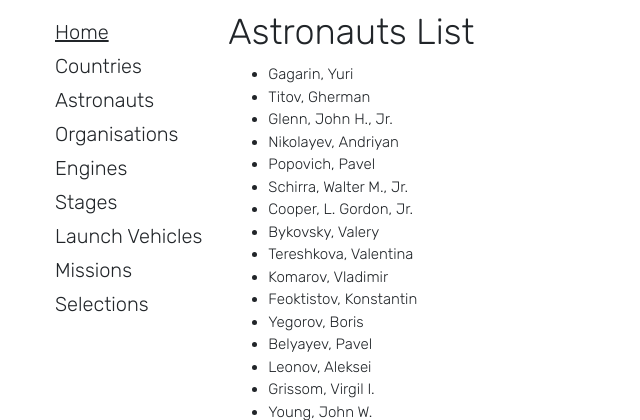
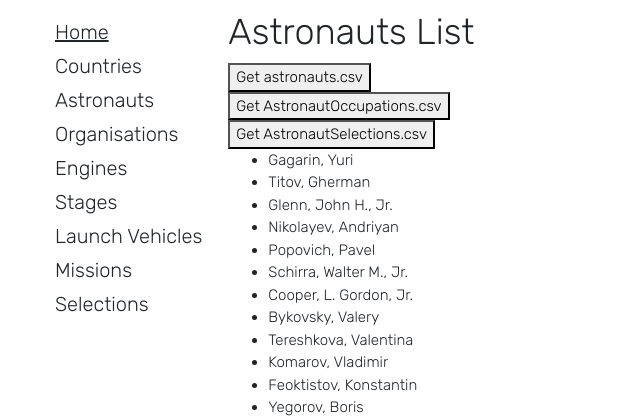
Before and after one commit to eferos93/ODMC_exam_implementation, a Django app: page /spacemissions/astronauts/ in a window 1280 px wide. Shown: the top 420 px of the page, without its empty margins (0-640 px from the left). Run offline with Django 3.2, Linux system fonts and the light colour scheme; data comes from the database, SQL or seed files in the repository.

Commit message:
added download buttons for CSV. Note: organisation, launchvehicle and mission download buttons does not work

```diff
--- a/space_missions/models.py
+++ b/space_missions/models.py
@@ -22,7 +22,7 @@ class Country(models.Model):
     continent = models.CharField(max_length=10, choices=Continent.choices, default=Continent.AMERICAS)
 
     def __str__(self):
-        return str(self.code) + " " + str(self.name) + " " + str(self.continent)
+        return self.name
 
     class Meta:
         ordering = ['name']
--- a/space_missions/urls.py
+++ b/space_missions/urls.py
@@ -5,19 +5,29 @@ app_name = 'space_missions'
 
 urlpatterns = [
     path('countries/', views.CountryList.as_view(), name='countries'),
-    path('country/<int:pk>', views.CountryDetail.as_view(), name='country-detail'),
+    path('country/<int:pk>/', views.CountryDetail.as_view(), name='country-detail'),
+    path('countries/download-csv', views.download_countries_csv, name='countries-csv'),
     path('astronauts/', views.AstronautList.as_view(), name='astronauts'),
-    path('astronaut/<int:pk>', views.AstronautDetail.as_view(), name='astronaut-detail'),
+    path('astronaut/<int:pk>/', views.AstronautDetail.as_view(), name='astronaut-detail'),
+    path('astronauts/download-csv', views.download_astronauts_csv, name='astronauts-csv'),
+    path('astronautsoccupations/download-csv', views.download_astronaut_occupations_csv, name='astronautoccupations-csv'),
+    path('astronautsselections/download-csv', views.download_astronauts_selections_csv, name='astroanutsselections-csv'),
     path('organisations/', views.OrganisationList.as_view(), name='organisations'),
-    path('organisation/<int:pk>', views.OrganisationDetail.as_view(), name='organisation-detail'),
+    path('organisation/<int:pk>/', views.OrganisationDetail.as_view(), name='organisation-detail'),
+    path('organisations/download-csv', views.download_organisations_csv, name='organisation-csv'),
     path('engines/', views.EngineList.as_view(), name='engines'),
-    path('engine/<int:pk>', views.EngineDetail.as_view(), name='engine-detail'),
+    path('engine/<int:pk>/', views.EngineDetail.as_view(), name='engine-detail'),
+    path('engines/download-csv', views.download_engines_csv, name='engines-csv'),
     path('stages/', views.StageList.as_view(), name='stages'),
-    path('stage/<int:pk>', views.StageDetail.as_view(), name='stage-detail'),
+    path('stage/<int:pk>/', views.StageDetail.as_view(), name='stage-detail'),
     path('launchvehicles/', views.LaunchVehicleList.as_view(), name='launch-vehicles'),
-    path('launchvehicle/<int:pk>', views.LaunchVehicleDetail.as_view(), name='launch-vehicle-detail'),
+    path('launchvehicle/<int:pk>/', views.LaunchVehicleDetail.as_view(), name='launch-vehicle-detail'),
+    path('launchvehicles/download-csv', views.download_launch_vehicles_csv, name='launchvehicles-csv'),
+    path('vehiclestages/download-csv', views.download_vehicle_stages_csv, name='vehiclestages-csv'),
     path('missions/', views.MissionList.as_view(), name='missions'),
-    path('mission/<int:pk>', views.MissionDetail.as_view(), name='mission-detail'),
+    path('mission/<int:pk>/', views.MissionDetail.as_view(), name='mission-detail'),
+    path('missions/download-csv', views.download_missions_csv, name='missions-csv'),
     path('selections/', views.SelectionList.as_view(), name='selections'),
-    path('selection/<int:pk>', views.SelectionDetail.as_view(), name='selection-detail')
+    path('selection/<int:pk>/', views.SelectionDetail.as_view(), name='selection-detail'),
+    path('selections/download-csv', views.download_selections_csv, name='selections-csv'),
 ]
--- a/space_missions/views.py
+++ b/space_missions/views.py
@@ -1,6 +1,11 @@
 # Create your views here.
+import csv
+
+from django.http import HttpResponse
 from django.views import generic
 from . import models
+from .models import Organisation, Country, Astronaut, Engine, LaunchVehicle, VehicleStage, Mission, AstronautOccupation, \
+    Selection, AstronautSelection
 
 
 class CountryList(generic.ListView):
@@ -65,3 +70,160 @@ class SelectionList(generic.ListView):
 
 class SelectionDetail(generic.DetailView):
     model = models.Selection
+
+
+def download_organisations_csv(request):
+    response = HttpResponse(
+        content_type='text/csv',
+        headers={'Content-Disposition': 'attachment; filename="organisations.csv"'}
+    )
+    writer = csv.writer(response)
+    writer.writerow(['code', 'name', 'english_name', 'location',
+                     'country', 'longitude', 'latitude', 'parent_organisation']
+                    )
+    for organisation in Organisation.objects.all():
+        writer.writerow([organisation.code, organisation.name,
+                         organisation.english_name, organisation.location,
+                         organisation.country.code, organisation.longitude, organisation.latitude,
+                         organisation.parent_organisation.code])
+    return response
+
+
+def download_countries_csv(request):
+    response = HttpResponse(
+        content_type='text/csv',
+        headers={'Content-Disposition': 'attachment; filename="countries.csv"'}
+    )
+    writer = csv.writer(response)
+    writer.writerow(['code', 'name', 'continent'])
+    for country in Country.objects.all():
+        writer.writerow([country.code, country.name, country.continent])
+
+    return response
+
+
+def download_astronauts_csv(request):
+    response = HttpResponse(
+        content_type='text/csv',
+        headers={'Content-Disposition': 'attachment; filename="astronauts.csv"'}
+    )
+    writer = csv.writer(response)
+    writer.writerow(['name', 'original_name', 'sex', 'background', 'birth_year', 'nationality'])
+    for astronaut in Astronaut.objects.all():
+        writer.writerow([astronaut.name, astronaut.original_name, astronaut.get_sex_display(),
+                         astronaut.get_background_display(), astronaut.birth_year,
+                         astronaut.nationality.code])
+
+    return response
+
+
+def download_engines_csv(request):
+    response = HttpResponse(
+        content_type='text/csv',
+        headers={'Content-Disposition': 'attachment; filename="engines.csv"'}
+    )
+    writer = csv.writer(response)
+    writer.writerow(['name', 'manufacturer', 'mass', 'impulse', 'thrust', 'isp',
+                     'burn_duration', 'chambers'])
+    for engine in Engine.objects.all():
+        writer.writerow([engine.name, engine.manufacturer.code, engine.mass,
+                         engine.impulse, engine.thrust, engine.isp,
+                         engine.burn_duration, engine.chambers])
+
+    return response
+
+
+def download_launch_vehicles_csv(request):
+    response = HttpResponse(
+        content_type='text/csv',
+        headers={'Content-Disposition': 'attachment; filename="LaunchVehicles.csv"'}
+    )
+    writer = csv.writer(response)
+    writer.writerow(['name', 'min_stage', 'max_stage', 'launch_mass', 'TO_thrust',
+                     'length', 'diameter', 'vehicle_class', 'manufacturer'])
+
+    for vehicle in LaunchVehicle.objects.all():
+        writer.writerow([vehicle.name, vehicle.min_stage, vehicle.max_stage,
+                         vehicle.launch_mass, vehicle.TO_thrust,
+                         vehicle.length, vehicle.diameter, vehicle.get_vehicle_class_display(),
+                         vehicle.manufacturer.code])
+
+    return response
+
+
+def download_vehicle_stages_csv(request):
+    response = HttpResponse(
+        content_type='text/csv',
+        headers={'Content-Disposition': 'attachment; filename="VehicleStages.csv"'}
+    )
+    writer = csv.writer(response)
+    writer.writerow(['launch_vehicle', 'stage', 'stage_number', 'dummy'])
+
+    for vehicle_stage in VehicleStage.objects.all():
+        writer.writerow([vehicle_stage.launch_vehicle.name, vehicle_stage.stage.name,
+                         vehicle_stage.get_stage_number_display(),
+                         vehicle_stage.dummy])
+
+    return response
+
+
+def download_missions_csv(request):
+    response = HttpResponse(
+        content_type='text/csv',
+        headers={'Content-Disposition': 'attachment; filename="Missions.csv"'}
+    )
+    writer = csv.writer(response)
+    writer.writerow(['name', 'launch_id', 'date', 'launch_vehicle', 'organisation',
+                     'success_or_fail', 'launch_type'])
+
+    for mission in Mission.objects.all():
+        writer.writerow([mission.name, mission.launch.launch_id, mission.launch.date,
+                         mission.launch.launch_vehicle.name, mission.launch.organisation.code,
+                         mission.launch.launch_type])
+
+    return response
+
+
+def download_astronaut_occupations_csv(request):
+    response = HttpResponse(
+        content_type='text/csv',
+        headers={'Content-Disposition': 'attachment; filename="AstronautOccupations.csv"'}
+    )
+    writer = csv.writer(response)
+    writer.writerow(['astronaut', 'mission', 'role', 'join_year'])
+
+    for astronaut_occupation in AstronautOccupation.objects.all():
+        writer.writerow([astronaut_occupation.astronaut.name,
+                         astronaut_occupation.mission.name,
+                         astronaut_occupation.role, astronaut_occupation.join_year])
+
+    return response
+
+
+def download_selections_csv(request):
+    response = HttpResponse(
+        content_type='text/csv',
+        headers={'Content-Disposition': 'attachment; filename="selections.csv"'}
+    )
+    writer = csv.writer(response)
+    writer.writerow(['name', 'mission'])
+
+    for selection in Selection.objects.all():
+        for mission in selection.missions.all():
+            writer.writerow([selection.name, mission.name])
+
+    return response
+
+
+def download_astronauts_selections_csv(request):
+    response = HttpResponse(
+        content_type='text/csv',
+        headers={'Content-Disposition': 'attachment; filename="AstronautsSelections.csv"'}
+    )
+    writer = csv.writer(response)
+    writer.writerow(['astronaut', 'selection', 'selection_year'])
+
+    for astronaut_selection in AstronautSelection.objects.all():
+        writer.writerow([astronaut_selection.astronaut.name, astronaut_selection.selection.name,
+                         astronaut_selection.selection_year])
+    return response
--- a/templates/space_missions/astronaut_list.html
+++ b/templates/space_missions/astronaut_list.html
@@ -2,6 +2,15 @@
 
 {% block content %}
     <h1>Astronauts List</h1>
+    <form action='{% url 'space_missions:astronauts-csv' %}' method='GET'>
+        <button type='submit'>Get astronauts.csv</button>
+    </form>
+    <form action='{% url 'space_missions:astronautoccupations-csv' %}' method='GET'>
+        <button type='submit'>Get AstronautOccupations.csv</button>
+    </form>
+    <form action='{% url 'space_missions:astroanutsselections-csv' %}' method='GET'>
+        <button type='submit'>Get AstronautSelections.csv</button>
+    </form>
     {% if astronaut_list %}
         <ul>
             {% for astronaut in astronaut_list %}
--- a/templates/space_missions/country_list.html
+++ b/templates/space_missions/country_list.html
@@ -2,6 +2,9 @@
 
 {% block content %}
   <h1>Country List</h1>
+    <form action='{% url 'space_missions:countries-csv' %}' method='GET'>
+        <button type='submit'>Get CSV</button>
+    </form>
   {% if country_list %}
   <ul>
     {% for country in country_list %}
--- a/templates/space_missions/engine_list.html
+++ b/templates/space_missions/engine_list.html
@@ -2,6 +2,9 @@
 
 {% block content %}
     <h1>Engine List</h1>
+     <form action='{% url 'space_missions:engines-csv' %}' method='GET'>
+        <button type='submit'>Get CSV</button>
+     </form>
     {% if engine_list %}
         <ul>
             {% for engine in engine_list %}
--- a/templates/space_missions/launchvehicle_list.html
+++ b/templates/space_missions/launchvehicle_list.html
@@ -2,6 +2,12 @@
 
 {% block content %}
     <h1>Launch Vehicle List</h1>
+    <form action='{% url 'space_missions:launchvehicles-csv' %}' method='GET'>
+        <button type='submit'>Get LaunchVehicle.csv</button>
+    </form>
+    <form action='{% url 'space_missions:vehiclestages-csv' %}' method='GET'>
+        <button type='submit'>Get VehicleStages.csv</button>
+     </form>
     {% if launchvehicle_list %}
         <ul>
             {% for launch_vehicle in launchvehicle_list %}
--- a/templates/space_missions/mission_list.html
+++ b/templates/space_missions/mission_list.html
@@ -2,6 +2,9 @@
 
 {% block content %}
     <h1>Mission List:</h1>
+    <form action='{% url 'space_missions:missions-csv' %}' method='GET'>
+        <button type='submit'>Get CSV</button>
+    </form>
     {% if mission_list %}
         <ul>
             {% for mission in mission_list %}
--- a/templates/space_missions/organisation_list.html
+++ b/templates/space_missions/organisation_list.html
@@ -2,6 +2,9 @@
 
 {% block content %}
     <h1>Organisation List</h1>
+    <form action='{% url 'space_missions:organisation-csv' %}' method='GET'>
+        <button type='submit'>Get CSV</button>
+    </form>
     {% if organisation_list %}
         <ul>
             {% for organisation in organisation_list %}
--- a/templates/space_missions/selection_list.html
+++ b/templates/space_missions/selection_list.html
@@ -2,6 +2,10 @@
 
 {% block content %}
     <h1>Selection List</h1>
+    <form action='{% url 'space_missions:selections-csv' %}' method='GET'>
+        <button type='submit'>Get selections.csv</button>
+    </form>
+
     {% if selection_list %}
         <ul>
             {% for selection in selection_list %}
```
